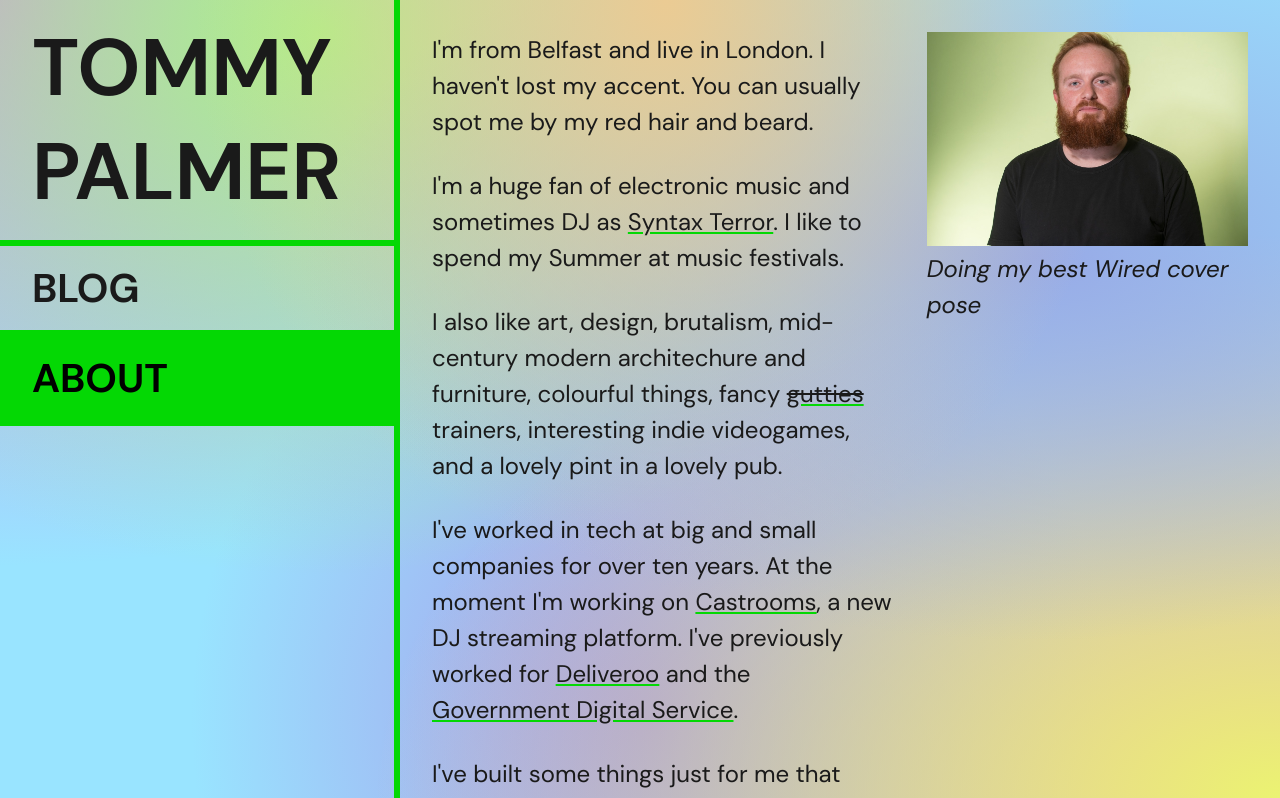
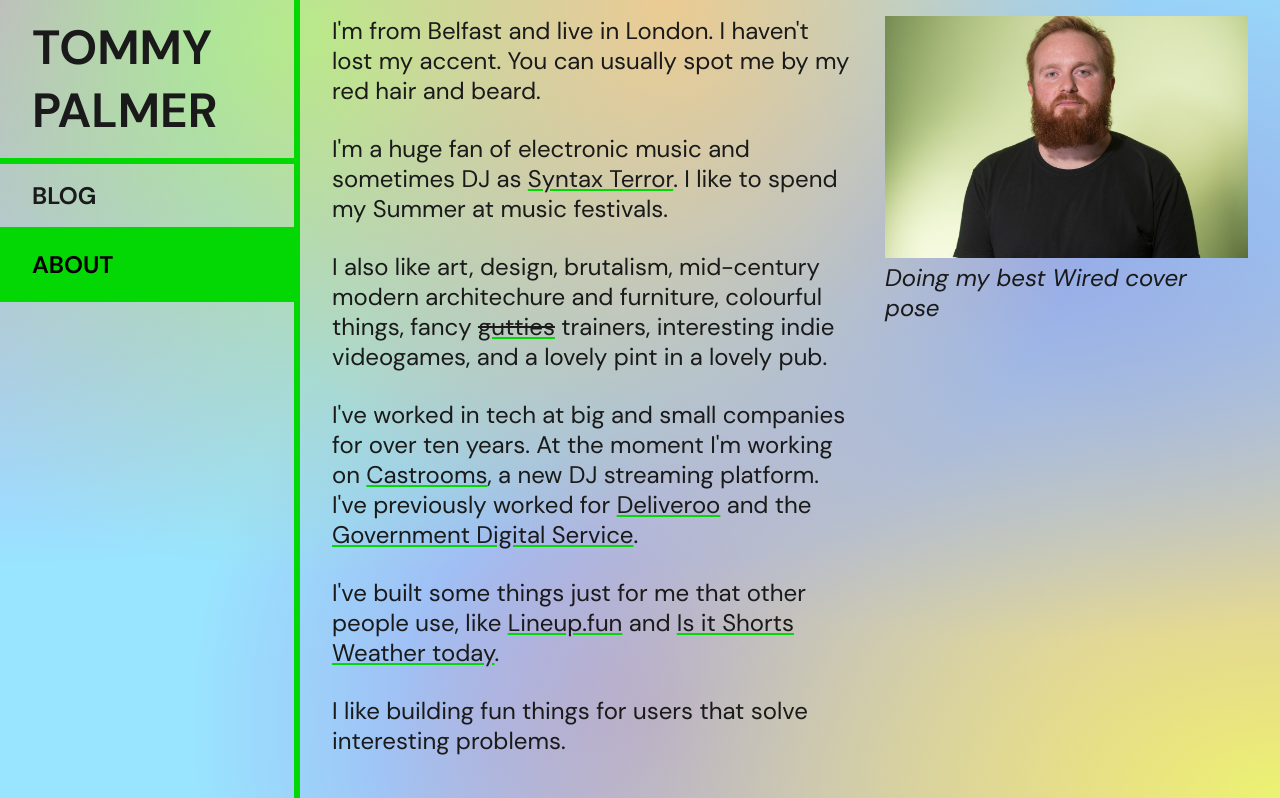
Before and after one commit to tommyp/tommyp.org, a SvelteKit app: page /about in a window 1280 px wide. Shown: the top 798 px of the page. Built offline with nearby package versions, Linux system fonts and the light colour scheme.

Commit message:
some more font changes

```diff
--- a/src/lib/components/Header.svelte
+++ b/src/lib/components/Header.svelte
@@ -105,7 +105,7 @@
 		}
 
 		h1 a {
-			font-size: 5rem;
+			font-size: 3rem;
 			padding: 1rem 2rem;
 			border-bottom: var(--border-width) solid var(--border-color);
 		}
@@ -116,7 +116,7 @@
 		}
 
 		nav a {
-			font-size: 2.5rem;
+			font-size: 1.5rem;
 			padding: 1rem 2rem;
 			display: flex;
 			align-items: center;
--- a/src/lib/components/Hero.svelte
+++ b/src/lib/components/Hero.svelte
@@ -38,6 +38,7 @@
 			padding: 0;
 			line-height: 1.2;
 			font-size: 3.5rem;
+			margin-top: 1.5rem;
 		}
 	}
 </style>
--- a/src/routes/+layout.svelte
+++ b/src/routes/+layout.svelte
@@ -33,7 +33,7 @@
 
 	@media screen and (min-width: 968px) {
 		section {
-			--sidebar-width: 400px;
+			--sidebar-width: 300px;
 			display: grid;
 			grid-template-columns: 1fr;
 			grid-template-columns: 1fr;
--- a/src/routes/+page.svelte
+++ b/src/routes/+page.svelte
@@ -57,8 +57,7 @@
 
 	@media screen and (min-width: 968px) {
 		.blog {
-			margin-top: 5rem;
-			margin-bottom: 2rem;
+			margin: 2rem 0;
 		}
 	}
 </style>
--- a/src/routes/about/+page.svelte
+++ b/src/routes/about/+page.svelte
@@ -53,7 +53,7 @@
 
 <style>
 	section {
-		padding-top: 2rem;
+		padding-top: 1rem;
 	}
 	article {
 		color: var(--near-black);
@@ -73,8 +73,8 @@
 	}
 
 	p {
-		font-size: 1.5rem;
-		line-height: 1.5;
+		font-size: 1rem;
+		line-height: 1.25;
 		margin: 0 0 1.75rem 0;
 	}
 
@@ -88,5 +88,8 @@
 	}
 
 	@media (min-width: 968px) {
+		p {
+			font-size: 1.5rem;
+		}
 	}
 </style>
```
